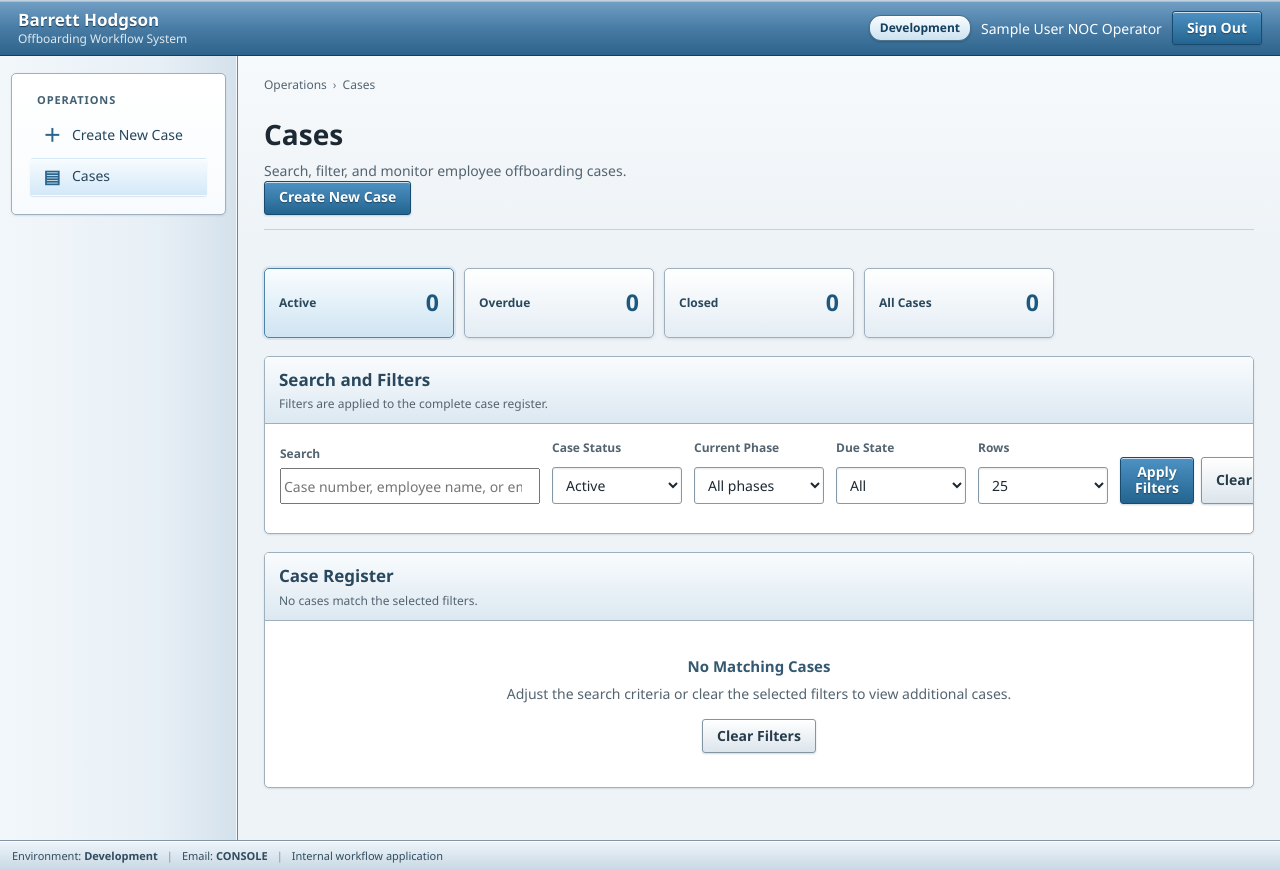
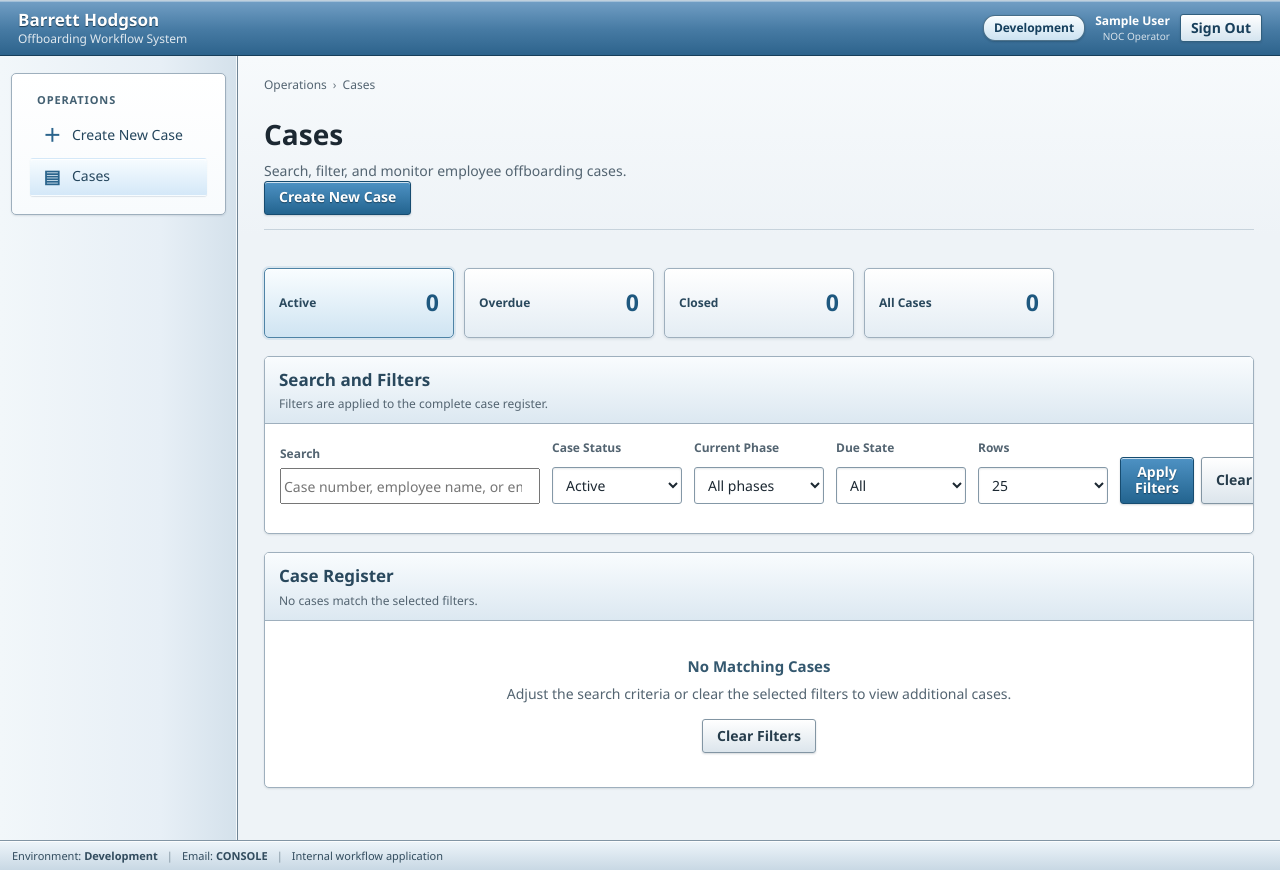
Before and after one commit to SyedOkashaShoaib/Off-boarding-workflow-automation, a Flask app: page /cases/ in a window 1280 px wide. Run offline with Flask 3, Linux system fonts and the light colour scheme; the visitor is signed in with stand-in values (Sample User, id 1); data that the repository does not hold is empty.

Commit message:
Update app.css

```diff
--- a/app/static/css/app.css
+++ b/app/static/css/app.css
@@ -268,7 +268,63 @@ textarea {
     gap: 10px;
 }
 
+.portal-user {
+    display: flex;
+    min-width: 0;
+    flex-direction: column;
+    align-items: flex-end;
+    line-height: 1.2;
+}
 
+
+.portal-user__name {
+    max-width: 220px;
+    overflow: hidden;
+    font-size: 12px;
+    font-weight: 600;
+    text-overflow: ellipsis;
+    white-space: nowrap;
+}
+
+
+.portal-user__role {
+    margin-top: 2px;
+    color: rgba(255, 255, 255, 0.78);
+    font-size: 10px;
+}
+
+
+.portal-logout-form {
+    width: auto;
+    max-width: none;
+    margin: 0;
+}
+
+
+.header-action-button {
+    min-height: 28px;
+    padding: 4px 10px;
+    color: #183f5b;
+    background:
+        linear-gradient(
+            to bottom,
+            #ffffff,
+            #d4e4ef
+        );
+    border: 1px solid #315f7e;
+    text-shadow: none;
+}
+
+
+.header-action-button:hover {
+    color: #123952;
+    background:
+        linear-gradient(
+            to bottom,
+            #ffffff,
+            #c6dfef
+        );
+}
 .environment-indicator {
     display: inline-flex;
     align-items: center;
```
